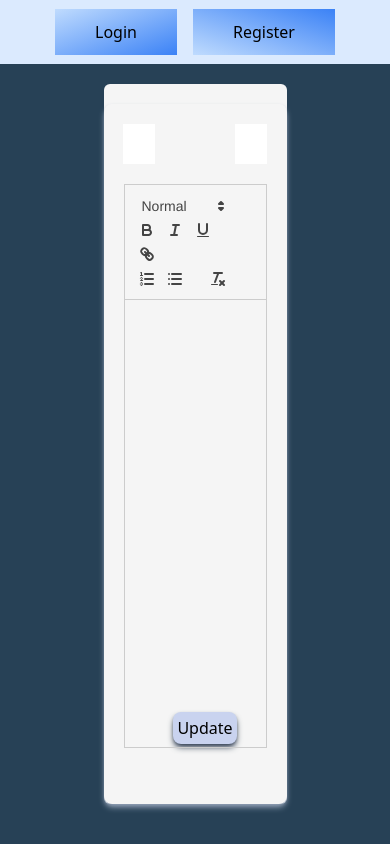
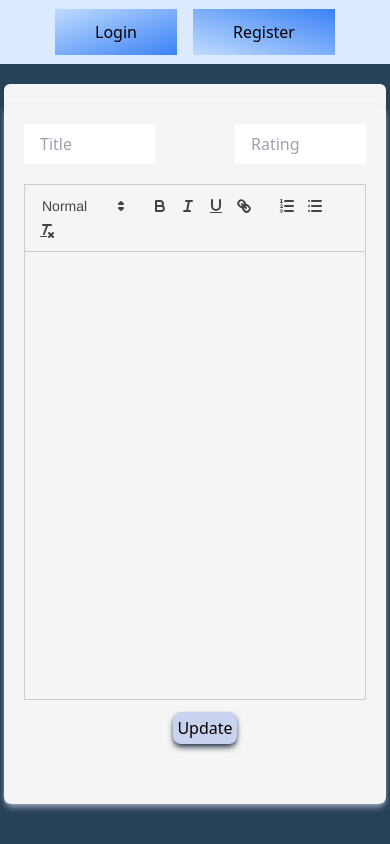
Before and after one commit to PWalis/MediaReview, a React (Create React App) app: page /EditPost/1 in a window 390 px wide. Built offline with nearby package versions, Linux system fonts and the light colour scheme; no server answers; the HTML template or start-up script is replaced by a standard one; a web font is replaced by a local one.

Commit message:
corrected edit post page

```diff
--- a/src/components/Pages/EditPost.js
+++ b/src/components/Pages/EditPost.js
@@ -60,8 +60,8 @@ const EditPost = () => {
   return (
     <>
       <Header />
-      <div className="grid grid-cols-4 grid-rows-1 gap-6 pt-5">
-        <div className="col-span-2 col-start-2 rounded-md">
+      <div className="mx-1 lg:grid lg:grid-cols-4 lg:grid-rows-1 lg:gap-6 pt-5">
+        <div className="lg:col-span-2 lg:col-start-2 rounded-md">
           <EditReview
             id={id}
             updateRatingHandler={updateRatingHandler}
--- a/src/components/Review/EditReview.js
+++ b/src/components/Review/EditReview.js
@@ -119,7 +119,7 @@ function CreateReview({
  console.log(quillRef.current)
 
   return (
-    <div className=" h-full m-auto max-w-sm md:max-w-4xl pt-5 bg-whitesmoke rounded-md">
+    <div className=" h-full m-auto lg:max-w-4xl pt-5 bg-whitesmoke rounded-md">
       <form
         onSubmit={submitHandler}
         className="shadow-md shadow-slate-400 p-5 rounded-lg"
--- a/src/components/UI/Header.js
+++ b/src/components/UI/Header.js
@@ -9,7 +9,7 @@ function Header() {
   const [isNavOpen, setIsNavOpen] = useState(false);
 
   const isAuthenticatedHeader = (
-    <nav className="sticky top-0 z-50 bg-charcoal">
+    <nav className="sticky top-0 z-40 bg-charcoal">
       <section className="grid  grid-cols-10 lg:hidden justify-center items-center relative">
         <div className="relative col-span-8 col-start-1 pl-5 sm:col-start-3 sm:col-span-6">
           <SearchBar />
```
